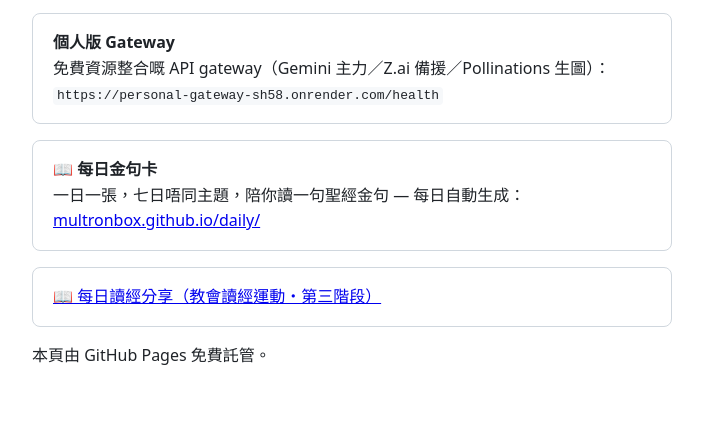
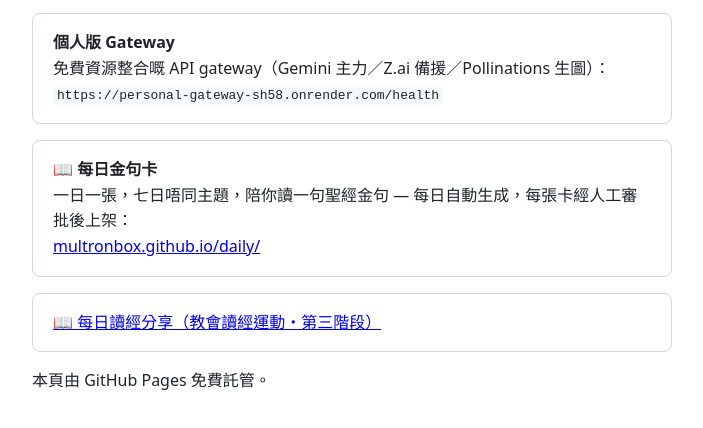
Before and after one commit to multronbox/multronbox.github.io, a plain HTML site: page index.html in a window 1280 px wide. Shown: the part 160-588 px from the top of the page, without its empty margins (288-991 px from the left). Drawn offline with Linux system fonts and the light colour scheme.

Commit message:
Homepage: note cards are human-approved before publishing

```diff
--- a/index.html
+++ b/index.html
@@ -21,7 +21,7 @@
 </div>
 <div class="card">
   <strong>📖 每日金句卡</strong><br>
-  一日一張，七日唔同主題，陪你讀一句聖經金句 — 每日自動生成：<br>
+  一日一張，七日唔同主題，陪你讀一句聖經金句 — 每日自動生成，每張卡經人工審批後上架：<br>
   <a href="daily/">multronbox.github.io/daily/</a>
 </div>
 <div class="card">
```
